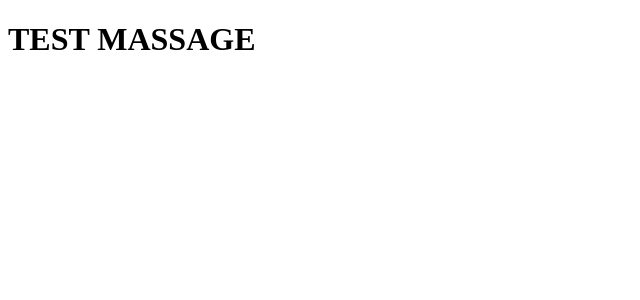
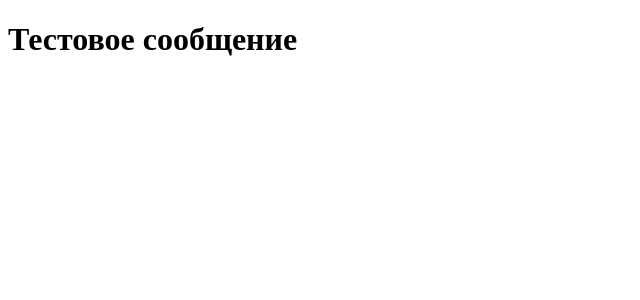
Before and after one commit to kostosHokage/react, a React (Create React App) app: page / in a window 1280 px wide. Shown: the top 300 px of the page, without its empty margins (0-640 px from the left). Built offline with nearby package versions, Linux system fonts and the light colour scheme.

Commit message:
test update

```diff
--- a/src/App.js
+++ b/src/App.js
@@ -3,7 +3,7 @@ import React from "react";
 function App() {
   return (
     <div className="App">
-        <h1>TEST MASSAGE</h1>
+        <h1>Тестовое сообщение</h1>
     </div>
   );
 }
```
